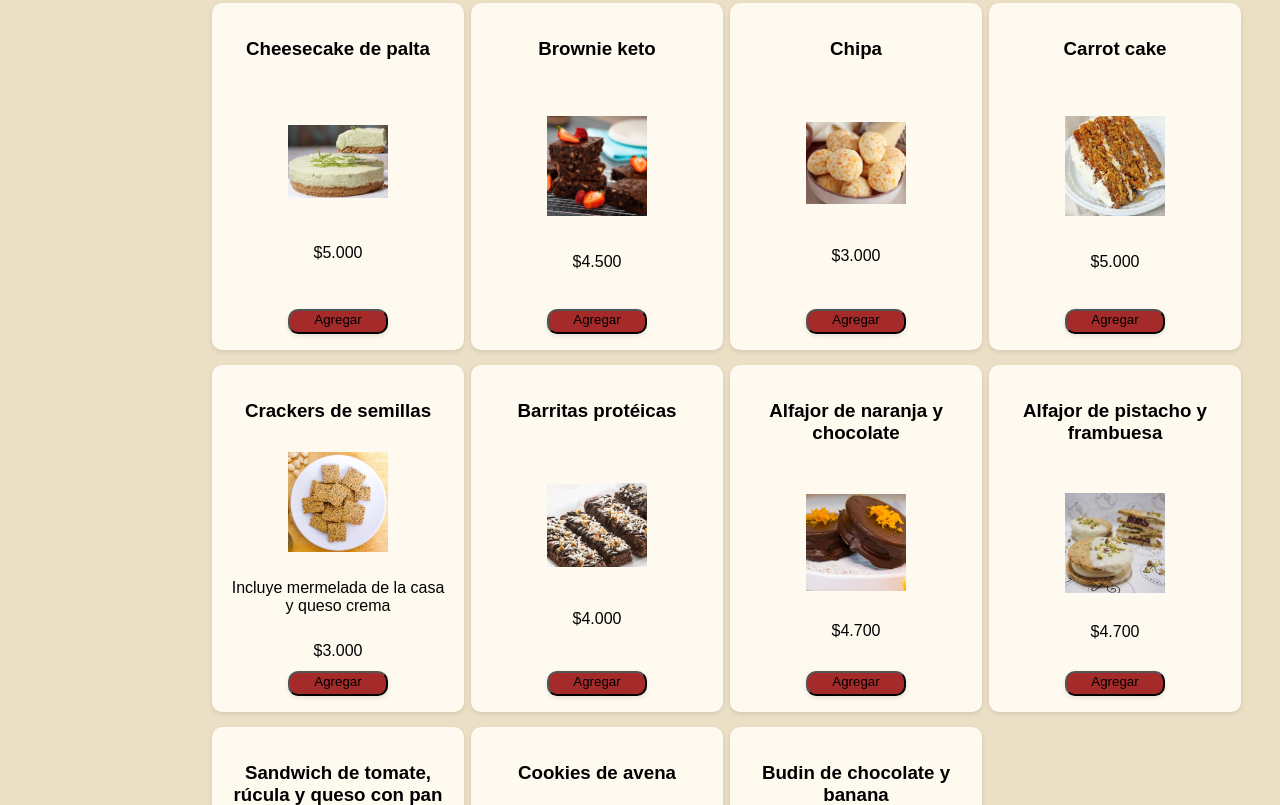
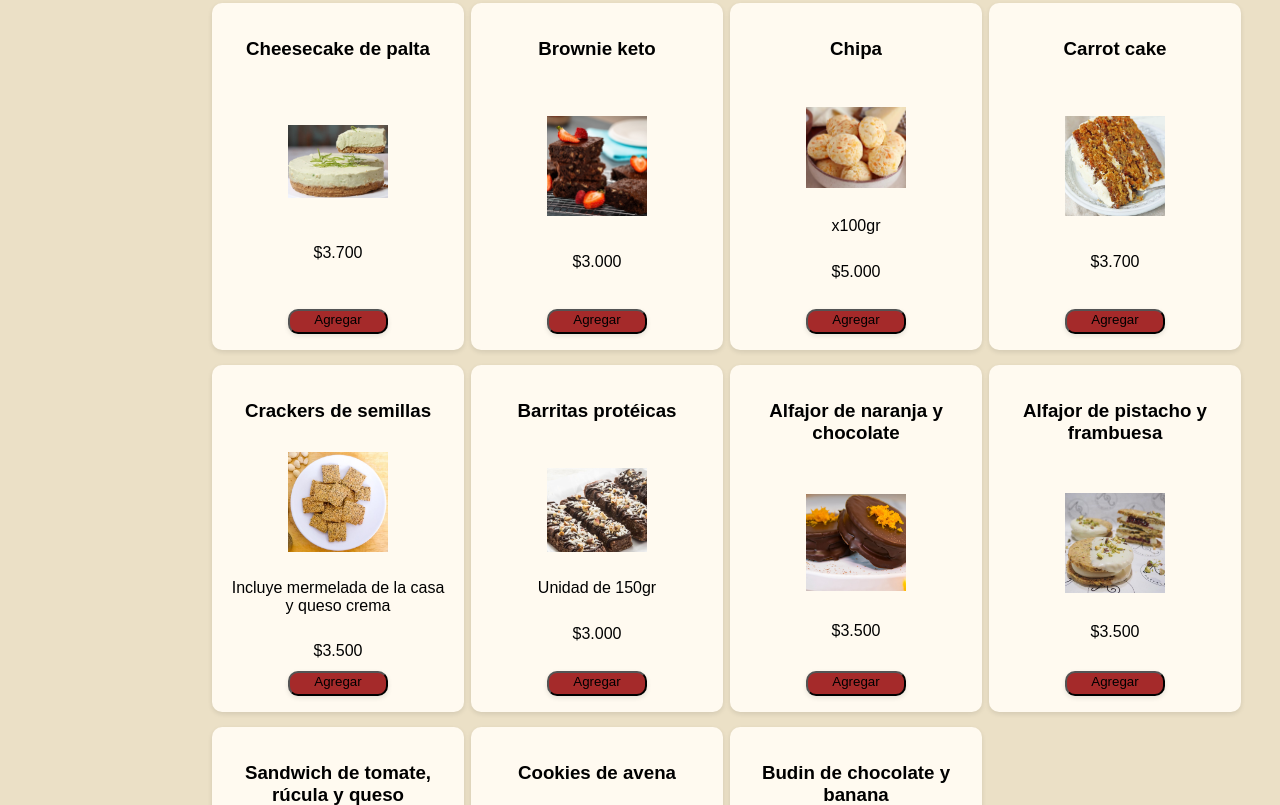
Before and after one commit to alexia-cnt/Sweet-Ann-Patisserie, a plain HTML site: page index.html in a window 1280 px wide. Shown: the part 3272-4077 px from the top of the page. Drawn offline with Linux system fonts and the light colour scheme.

Commit message:
Update index.html

```diff
--- a/index.html
+++ b/index.html
@@ -116,7 +116,7 @@
                     <h3>White chocolate latte - 300ml</h3>
                     <img src="./Imagenes/white-chocolate-latte.jpg"  alt="White chocolate latte">
                     <p>Shot de espresso con leche, crema y chocolate blanco</p>
-                    <span>$4.000</span>
+                    <span>$4.200</span>
                     <button class="botoncafe" type="button">Agregar</button>
                 </article>
                 <article>
@@ -231,68 +231,72 @@
                 <article>
                     <h3>Cheesecake de palta</h3>
                     <img src="./Imagenes/cheesecake-palta.jpg"  alt="Cheesecake de palta">
-                    <span>$5.000</span>
+                    <span>$3.700</span>
                     <button class="botoncafe" type="button">Agregar</button>
                 </article>
                 <article>
                     <h3>Brownie keto</h3>
                     <img src="./Imagenes/brownie-keto.jpg"  alt="Brownie keto">
-                    <span>$4.500</span>
+                    <span>$3.000</span>
                     <button class="botoncafe" type="button">Agregar</button>
                 </article>
                 <article>
                     <h3>Chipa</h3>
                     <img src="./Imagenes/chipa.jpg"  alt="Chipa">
-                    <span>$3.000</span>
+                    <span>x100gr</span>
+                    <span>$5.000</span>
                     <button class="botoncafe" type="button">Agregar</button>
                 </article>
                 <article>
                     <h3>Carrot cake</h3>
                     <img src="./Imagenes/carrot-cake.jpg"  alt="Carrot cake">
-                    <span>$5.000</span>
+                    <span>$3.700</span>
                     <button class="botoncafe" type="button">Agregar</button>
                 </article>
                 <article>
                     <h3>Crackers de semillas</h3>
                     <img src="./Imagenes/crackers-semillas.jpg"  alt="Crackers de semillas">
                     <p>Incluye mermelada de la casa y queso crema</p>
-                    <span>$3.000</span>
+                    <span>$3.500</span>
                     <button class="botoncafe" type="button">Agregar</button>
                 </article>
                 <article>
                     <h3>Barritas protéicas</h3>
                     <img src="./Imagenes/carritas-proteicas.jpg"  alt="Barritas protéicas">
-                    <span>$4.000</span>
+                    <span>Unidad de 150gr</span>
+                    <span>$3.000</span>
                     <button class="botoncafe" type="button">Agregar</button>
                 </article>
                 <article>
                     <h3>Alfajor de naranja y chocolate</h3>
                     <img src="./Imagenes/alfajor-naranja.jpg"  alt="Alfajor de naranja y chocolate">
-                    <span>$4.700</span>
+                    <span>$3.500</span>
                     <button class="botoncafe" type="button">Agregar</button>
                 </article>
                 <article>
                     <h3>Alfajor de pistacho y frambuesa</h3>
                     <img src="./Imagenes/alfajor-pistacho.jpg"  alt="Alfajor de pistacho y frambuesa">
-                    <span>$4.700</span>
+                    <span>$3.500</span>
                     <button class="botoncafe" type="button">Agregar</button>
                 </article>
                 <article>
-                    <h3>Sandwich de tomate, rúcula y queso con pan de zanahoria</h3>
+                    <h3>Sandwich de tomate, rúcula y queso</h3>
                     <img src="./Imagenes/sandwich-tomate.jpg"  alt="Sandwich de tomate, rucula y queso con pan de zanahoria">
-                    <span>$4.700</span>
+                    <p>Con pan de zanahoria</p>
+                    <span>$4.000</span>
                     <button class="botoncafe" type="button">Agregar</button>
                 </article>
                 <article>
                     <h3>Cookies de avena</h3>
                     <img src="./Imagenes/cookies-avena.jpg"  alt="Cookie de avena">
-                    <span>$4.700</span>
+                    <span>Incluye 2 unidades</span>
+                    <span>$3.000</span>
                     <button class="botoncafe" type="button">Agregar</button>
                 </article>
                 <article>
                     <h3>Budin de chocolate y banana</h3>
                     <img src="./Imagenes/budin-banana-choco.jpg"  alt="Budin de chocolate y banana">
-                    <span>$4.700</span>
+                    <span>$3.700</span>
                     <button class="botoncafe" type="button">Agregar</button>
                 </article>
             </div>
```
